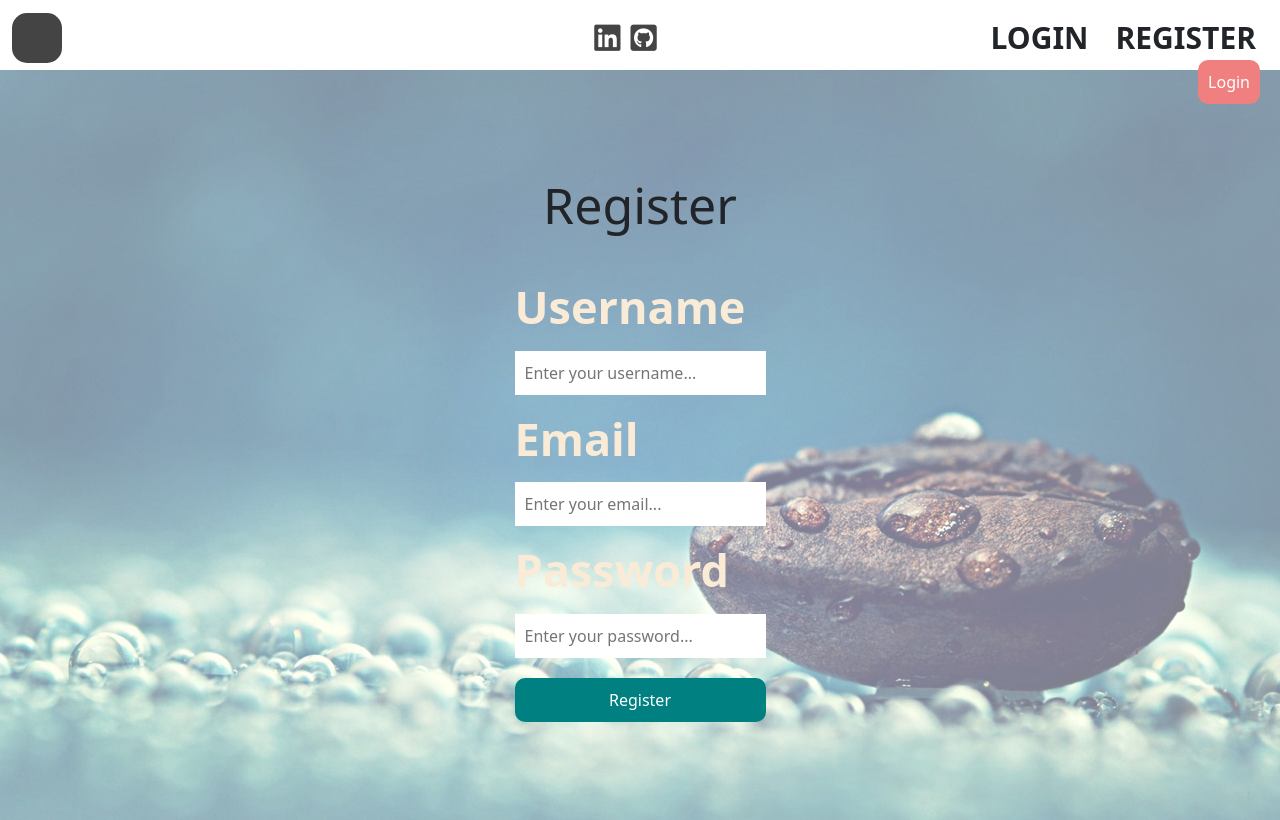
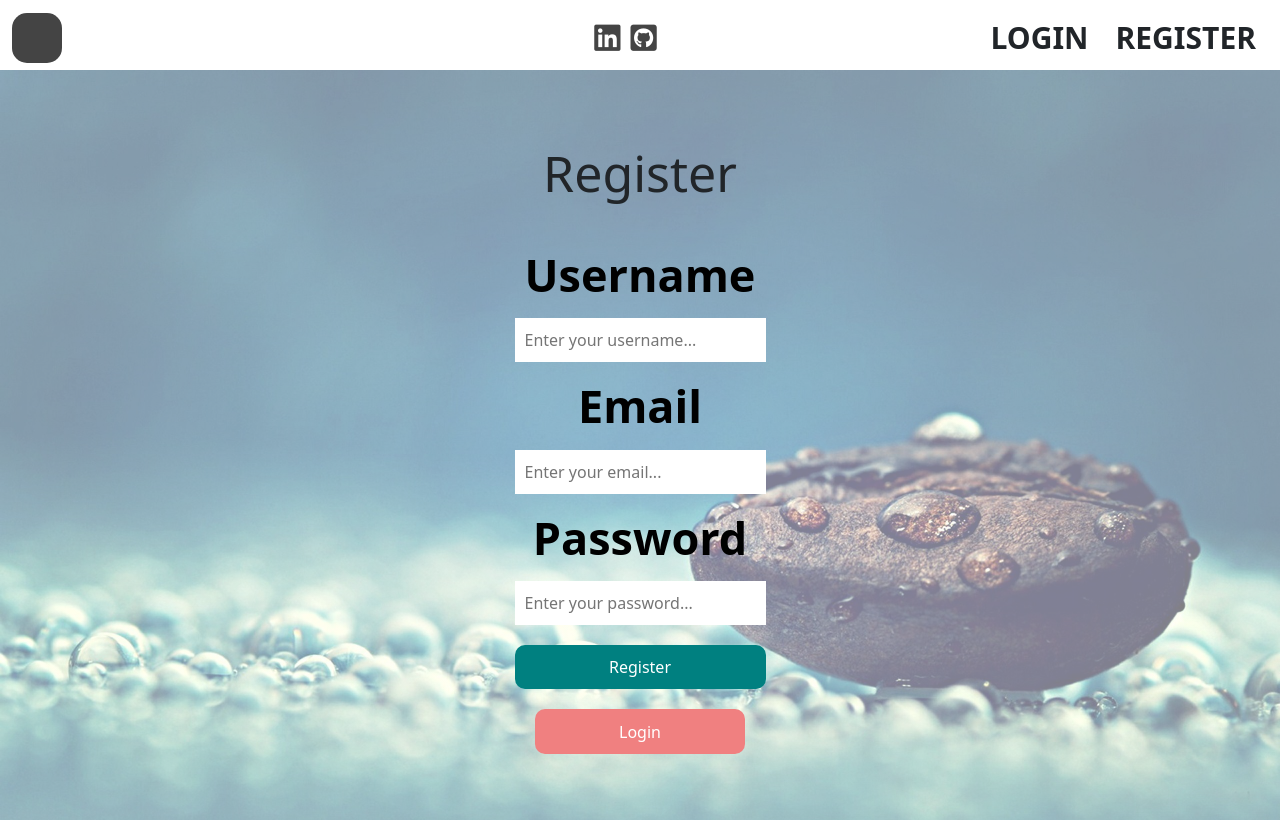
Before and after one commit to BennetWilson/drip-coffee-blog, a React (Create React App) app in the folder client/: page /register in a window 1280 px wide. Built offline with nearby package versions, Linux system fonts and the light colour scheme; a web font is replaced by a local one.

Commit message:
Updated styling and buttons

```diff
--- a/client/src/pages/login/login.css
+++ b/client/src/pages/login/login.css
@@ -21,6 +21,8 @@
 
 .loginForm > label{
     margin: 10px 0;
+    color:black;
+    text-align: center;
 
 }
 .loginInput{
@@ -41,9 +43,22 @@
     padding: 10px;
 
 }
+.loginButton:hover{
+    color: blue;
+}
 
 .loginRegisterButton{
-    position: absolute;
+    margin-top: 20px;
+    cursor: pointer;
+    background-color: teal;
+    border:none;
+    color:white;
+    border-radius: 10px;
+    width: 196px;
+    height: 45px;
+    padding: 10px;
+
+    /* position: absolute;
     top: 60px;
     right: 20px;
     background-color: teal;
@@ -51,5 +66,5 @@
     border: none;
     padding: 10px;
     color: white;
-    border-radius: 10px;
+    border-radius: 10px; */
 }
--- a/client/src/pages/register/Register.jsx
+++ b/client/src/pages/register/Register.jsx
@@ -55,6 +55,7 @@ const Signup = () => {
            <input type="password" className="registerInput" placeholder="Enter your password..." name="password" value={formState.password} onChange={handleChange}/>
 
            <button className="registerButton" style={{ cursor: 'pointer' }} type="submit" >Register</button>
+
        </form>
        <button className="registerLoginButton">
         <Link className="link" to="/login">Login</Link>
--- a/client/src/pages/register/register.css
+++ b/client/src/pages/register/register.css
@@ -21,6 +21,8 @@
 
 .registerForm > label{
     margin: 10px 0;
+    color: black;
+    text-align: center;
 
 }
 .registerInput{
@@ -38,12 +40,28 @@
     border:none;
     color:white;
     border-radius: 10px;
+
     padding: 10px;
 
 }
+.registerButton:hover{
+    color: blue;
+}
 
 .registerLoginButton{
-    position: absolute;
+
+    margin-top: 20px;
+    cursor: pointer;
+    background-color:lightcoral;
+    border:none;
+    color:white;
+    width: 210px;
+    height: 45px;
+    border-radius: 10px;
+    padding: 10px;
+
+
+    /* position: absolute;
     top: 60px;
     right: 20px;
     background-color: lightcoral;
@@ -51,5 +69,5 @@
     border: none;
     padding: 10px;
     color: white;
-    border-radius: 10px;
+    border-radius: 10px; */
 }
```
